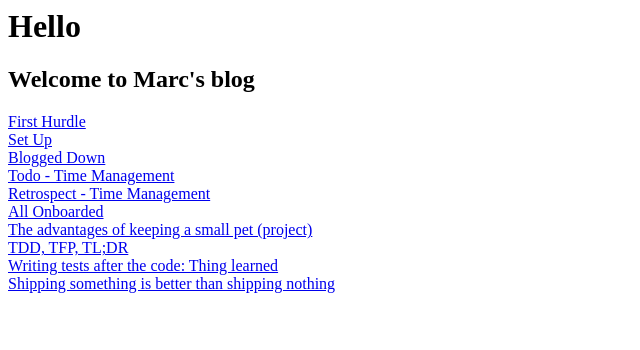
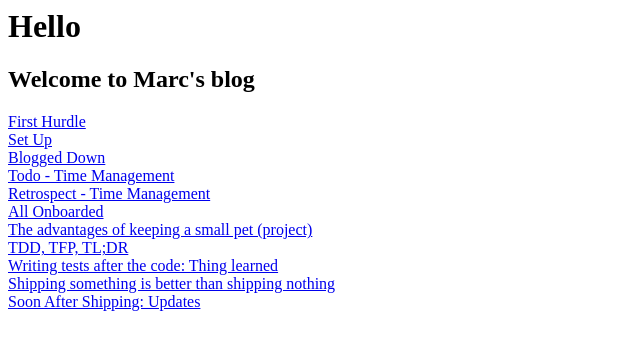
Before and after one commit to MarcMcIntosh/holidayCheck-Blog, a React app: page / in a window 1280 px wide. Shown: the top 350 px of the page, without its empty margins (0-640 px from the left). Built offline with nearby package versions, Linux system fonts and the light colour scheme; what remarkable would draw is missing.

Commit message:
Added new post

```diff
--- /dev/null
+++ b/src/posts/SoonAfterShipping.md
@@ -0,0 +1,4 @@
+# Soon after Shipping
+So in the last post I was ranting about how I had published this blog while the frame work was not working as intended. Being unhappy with this I spent part of today debugging and trying to get the bare minium functionality out of it in order to say it works as intended. The good news is it works, the bad news is that this did result in me resorting to my default habit of debugging rather than writing a full set of tests.
+
+Although, the rush did force me to prioritise the basic requirements of the blog and focus on getting those working. The result being a very plain ( no style sheets ) blog that works and can be updated when required, although with out tests it's hard to verify that the updates won't break anything.
--- a/src/posts/index.js
+++ b/src/posts/index.js
@@ -9,6 +9,7 @@ import PetProjects from './PetProjects.md';
 import TDDTFP from './TDDTFP.md';
 import WritingTestsAfterTheCode from './WritingTestsAfterTheCode.md';
 import SomethingOrNothing from './SomethingOrNothing.md';
+import SoonAfterShipping from './SoonAfterShipping.md';
 
 const posts = {
   '06254b2f-81f9-4917-a398-8605f093c1b5': {
@@ -61,15 +62,21 @@ const posts = {
   },
   '60c0c6a9-9c26-4767-8bf6-190adf6cefa2': {
     id: '60c0c6a9-9c26-4767-8bf6-190adf6cefa2',
-    date: new Date(2018, 8, 18),
+    date: new Date(2018, 8, 17),
     title: 'Writing tests after the code: Thing learned',
     url: WritingTestsAfterTheCode,
   },
   '0db6d7e9-daff-4420-8bc4-bbd2b4dda88a': {
     id: '0db6d7e9-daff-4420-8bc4-bbd2b4dda88a',
-    date: new Date(2018, 8, 19),
+    date: new Date(2018, 8, 18),
     title: ' Shipping something is better than shipping nothing',
     url: SomethingOrNothing,
+  },
+  'f77526aa-1e25-4195-bf70-9eed8186a6d7': {
+    id: 'f77526aa-1e25-4195-bf70-9eed8186a6d7',
+    date: new Date(2018, 8, 19),
+    title: 'Soon After Shipping: Updates',
+    url: SoonAfterShipping,
   },
 };
 
```
